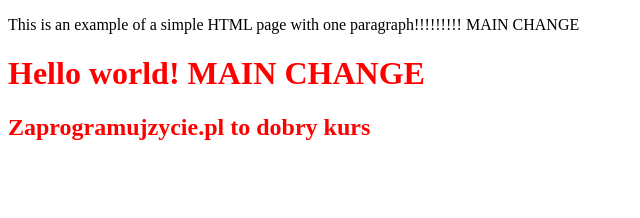
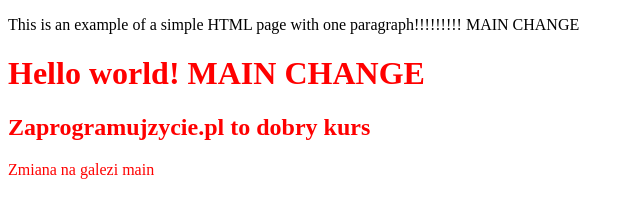
Before and after one commit to maciej-mazur-github/testing-repository-gh, a plain HTML site: page Index.html in a window 1280 px wide. Shown: the whole page, without its empty margins (0-640 px from the left). Drawn offline with Linux system fonts and the light colour scheme.

Commit message:
Added info about main branch change

```diff
--- a/Index.html
+++ b/Index.html
@@ -13,6 +13,6 @@
     </h1>
 
     <h2>Zaprogramujzycie.pl to dobry kurs</h2>
-
+<p>Zmiana na galezi main</p>
 </div>
 </html>
```
